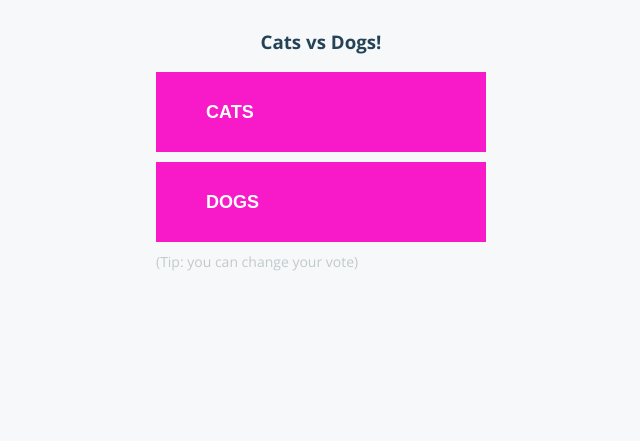
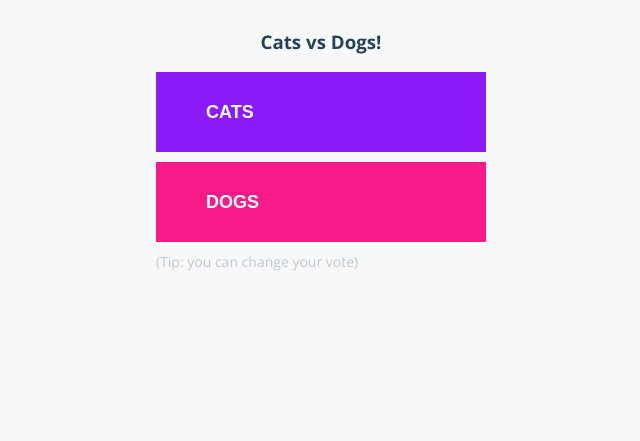
Before and after one commit to skjha619/vote, a Flask app: page / in a window 1280 px wide. Shown: the top 441 px of the page, without its empty margins (319-959 px from the left). Run offline with Flask 3, Linux system fonts and the light colour scheme; some libraries are stand-ins or nearby versions.

Commit message:
new deployment on cluster

```diff
--- a/static/stylesheets/style.css
+++ b/static/stylesheets/style.css
@@ -28,11 +28,11 @@ button i{
 }
 
 button.a{
-  background-color: #f81ac8;
+  background-color: rgb(141, 26, 248);
 }
 
 button.b{
-  background-color: #f81ac8;
+  background-color: #f81a89;
 }
 
 #tip{
```
Also changed, not shown: .github/workflows/pipeline.yaml.
